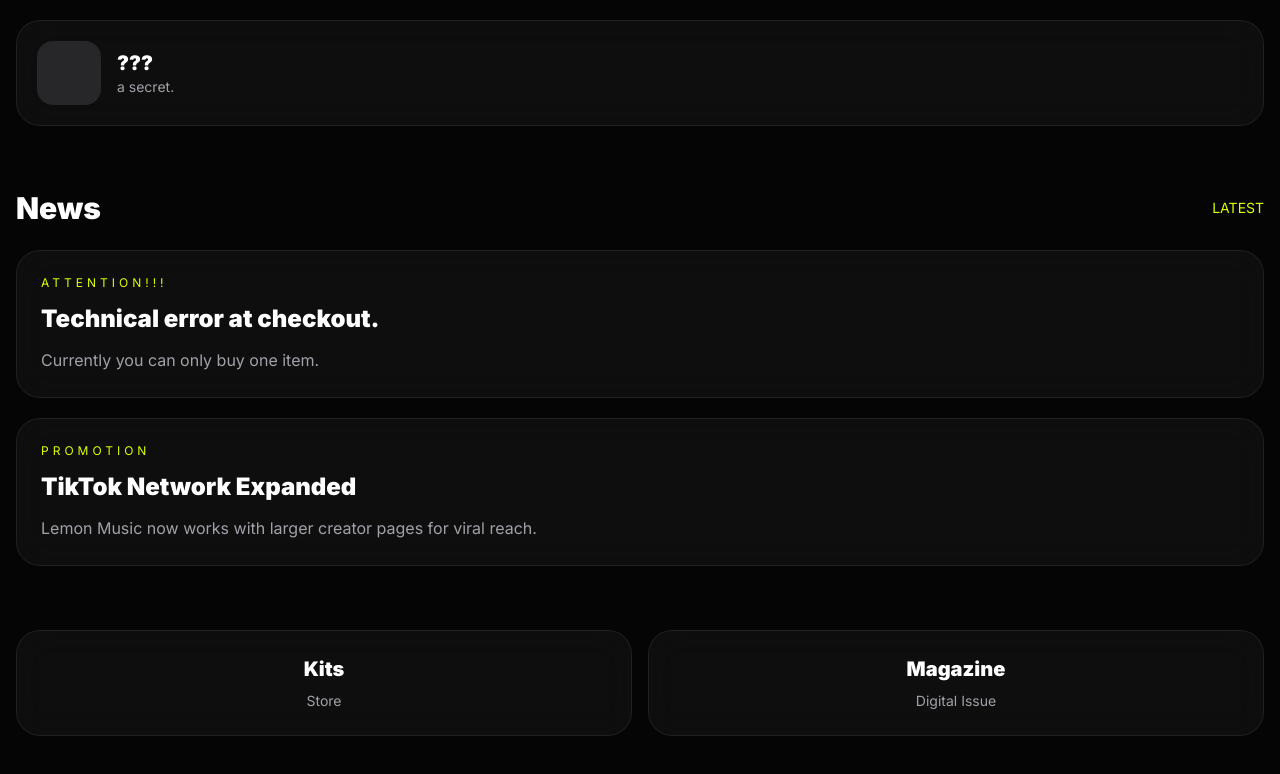
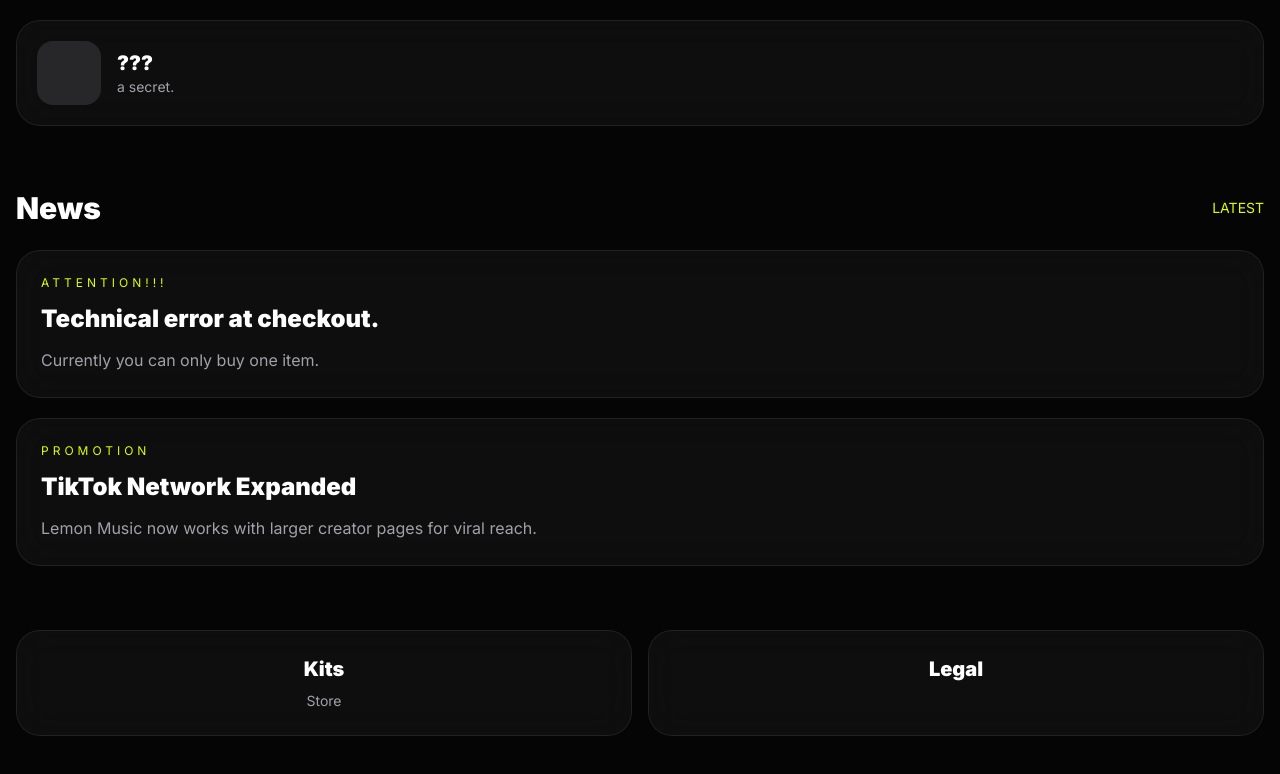
Before and after one commit to SWAGGUHCEO/LMG, a plain HTML site: page index.html in a window 1280 px wide. Shown: the part 788-1562 px from the top of the page. Drawn offline with nearby package versions, Linux system fonts and the light colour scheme.

Commit message:
index.html

```diff
--- a/index.html
+++ b/index.html
@@ -259,15 +259,15 @@
 
     </a>
 
-    <a href="magazine.html"
+    <a href="impressum.html"
     class="glass rounded-3xl p-6 text-center card">
 
       <h3 class="font-black text-xl mb-2">
-        Magazine
+        Legal
       </h3>
 
       <p class="text-zinc-400 text-sm">
-        Digital Issue
+
       </p>
 
     </a>
```
